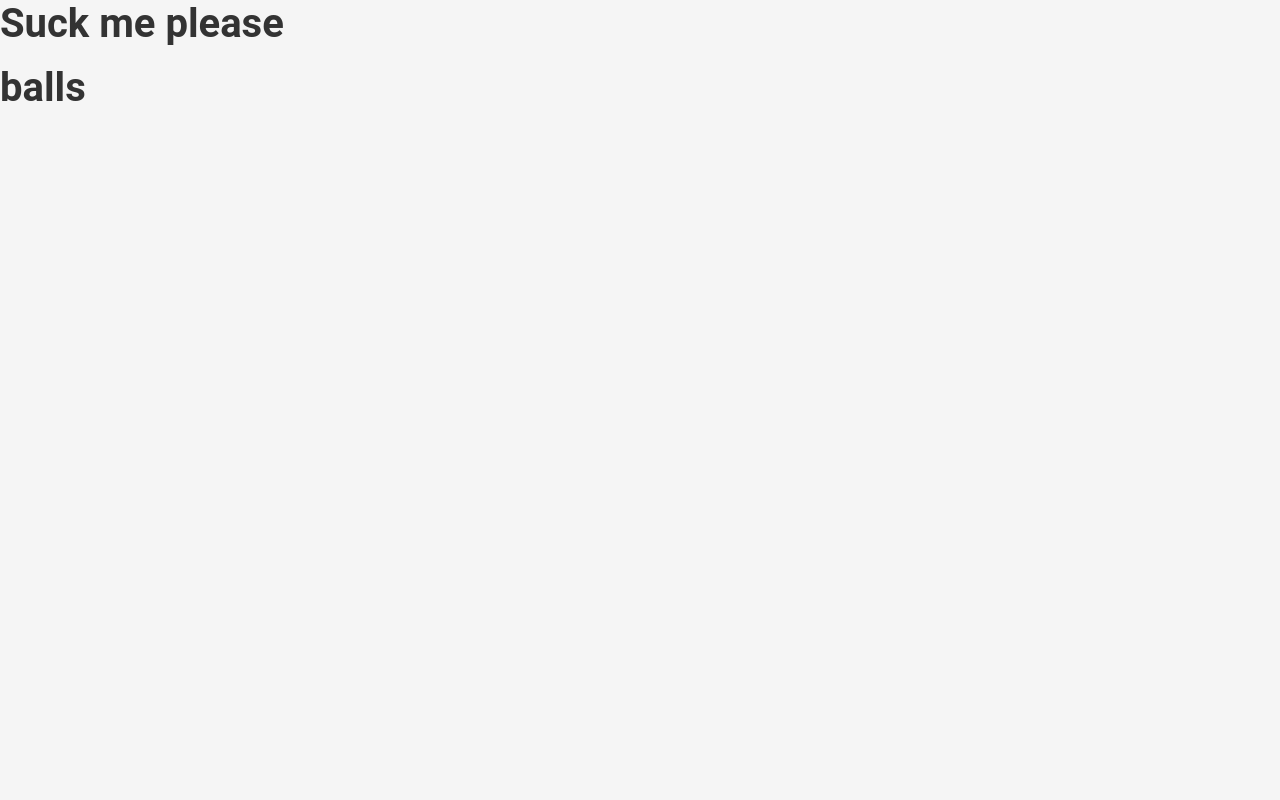
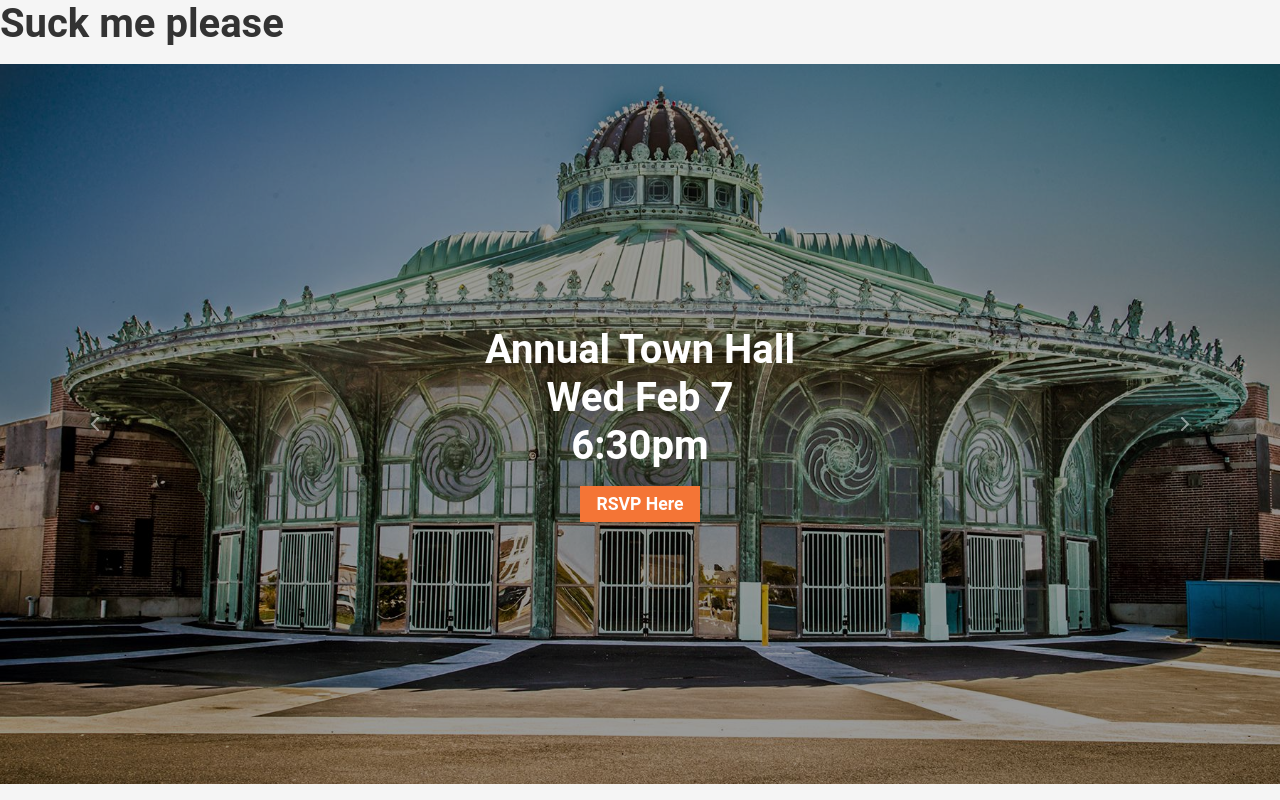
Before and after one commit to moviefan322/ashbury, a Next.js app: page / in a window 1280 px wide. Built offline with nearby package versions, Linux system fonts and the light colour scheme.

Commit message:
adds carousel with first slide

```diff
--- /dev/null
+++ b/src/components/Carousel.module.css
@@ -0,0 +1,38 @@
+.carousel {
+  position: relative;
+}
+
+.carouselItem1 {
+  height: 90vh;
+  background: #151515 url("../assets/asb1.jpeg") no-repeat center center;
+  background-size: cover;
+  background-attachment: fixed;
+}
+
+.matte {
+  position: absolute;
+  top: 0;
+  left: 0;
+  height: 100%;
+  width: 100%;
+  background-color: rgba(0, 0, 0, 0.4);
+  z-index: 1;
+}
+
+.zindex {
+  z-index: 2;
+}
+
+.carousel h1 {
+  margin: 0;
+}
+
+.carouselButt {
+  background-color: #f47536;
+  color: white;
+  padding: 0.3rem 1rem;
+  font-size: 1.1rem;
+  font-weight: bold;
+  margin-top: 1rem;
+  z-index: 2;
+}
--- /dev/null
+++ b/src/components/Carousel.tsx
@@ -0,0 +1,50 @@
+/* eslint-disable react/no-unescaped-entities */
+import { FaChevronLeft, FaChevronRight } from "react-icons/fa6";
+import styles from "./Carousel.module.css";
+
+function Carousel() {
+  return (
+    <section className={`${styles.carousel} text-white`}>
+      <div className={`${styles.matte}`}></div>
+      <div className="carousel slide">
+        <div className="carousel-inner">
+          {/* <!-- Slide 1 --> */}
+          <div
+            className={`${styles.carouselItem1} active d-flex flex-column justify-content-center align-items-center`}
+          >
+            <h1 className={styles.zindex}>Annual Town Hall</h1>
+            <h1 className={styles.zindex}>Wed Feb 7</h1>
+            <h1 className={styles.zindex}>6:30pm</h1>
+            <button className={`noStyleButt ${styles.carouselButt}`}>RSVP Here</button>
+          </div>
+          {/* <!-- Slide 2 --> */}
+          <div className="carousel-item">
+            <h1 className={styles.zindex}>My</h1>
+          </div>
+          {/* <!-- Slide 3 --> */}
+          <div className="carousel-item">
+            <h1>Balls</h1>
+          </div>
+        </div>
+        <button
+          className="carousel-control-prev"
+          type="button"
+          data-bs-target="#testimonialCarousel"
+          data-bs-slide="prev"
+        >
+          <FaChevronLeft className={styles.zindex} />
+        </button>
+        <button
+          className="carousel-control-next"
+          type="button"
+          data-bs-target="#testimonialCarousel"
+          data-bs-slide="next"
+        >
+          <FaChevronRight className={styles.zindex} />
+        </button>
+      </div>
+    </section>
+  );
+}
+
+export default Carousel;
--- a/src/pages/index.tsx
+++ b/src/pages/index.tsx
@@ -1,9 +1,10 @@
 import React from "react";
+import Carousel from "@/components/Carousel";
 
 export default function Home() {
   return (
     <>
-      <h1>balls</h1>
+      <Carousel />
     </>
   );
 }
```
Also changed, not shown: src/assets/asb1.jpeg (added).
